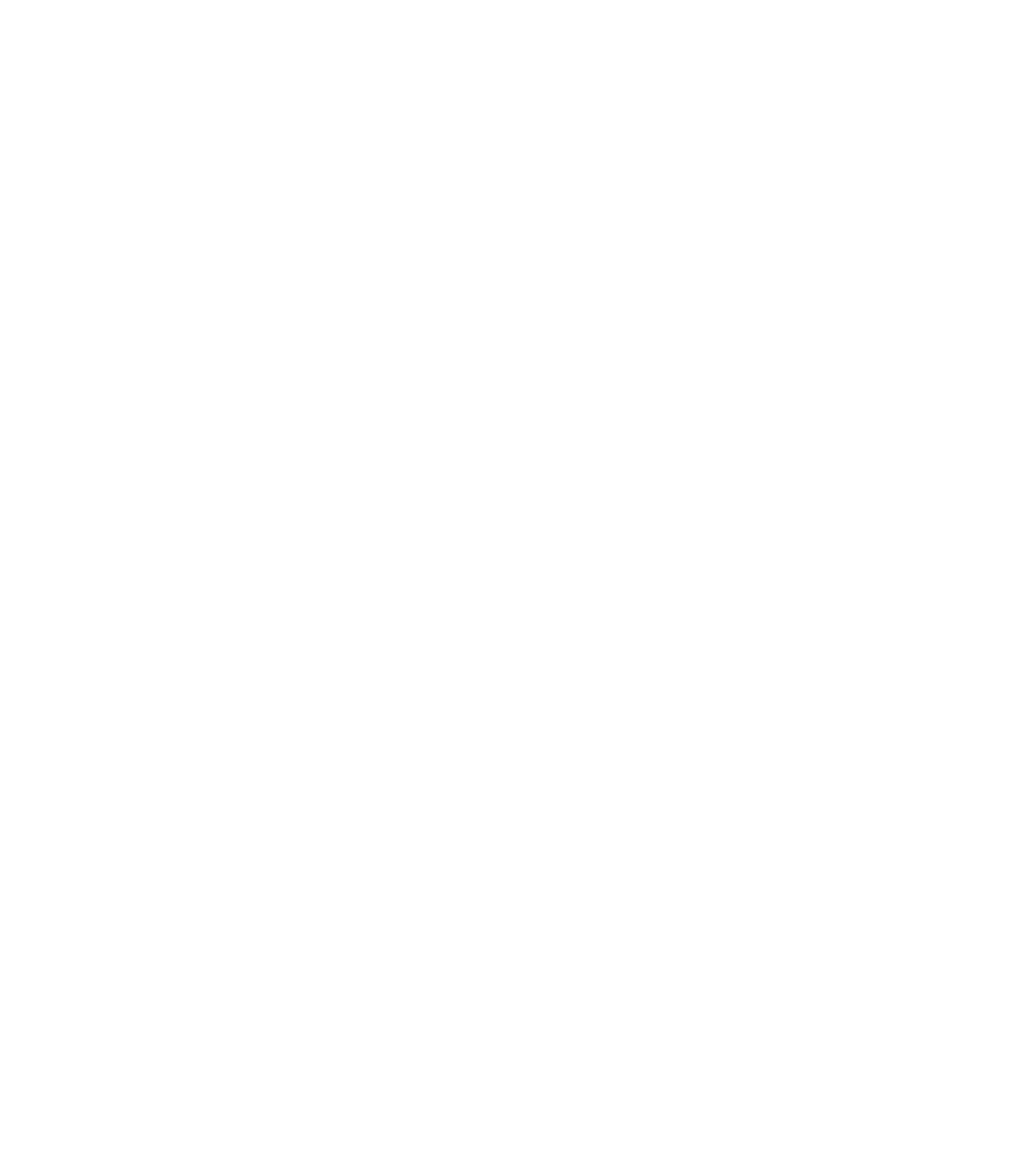
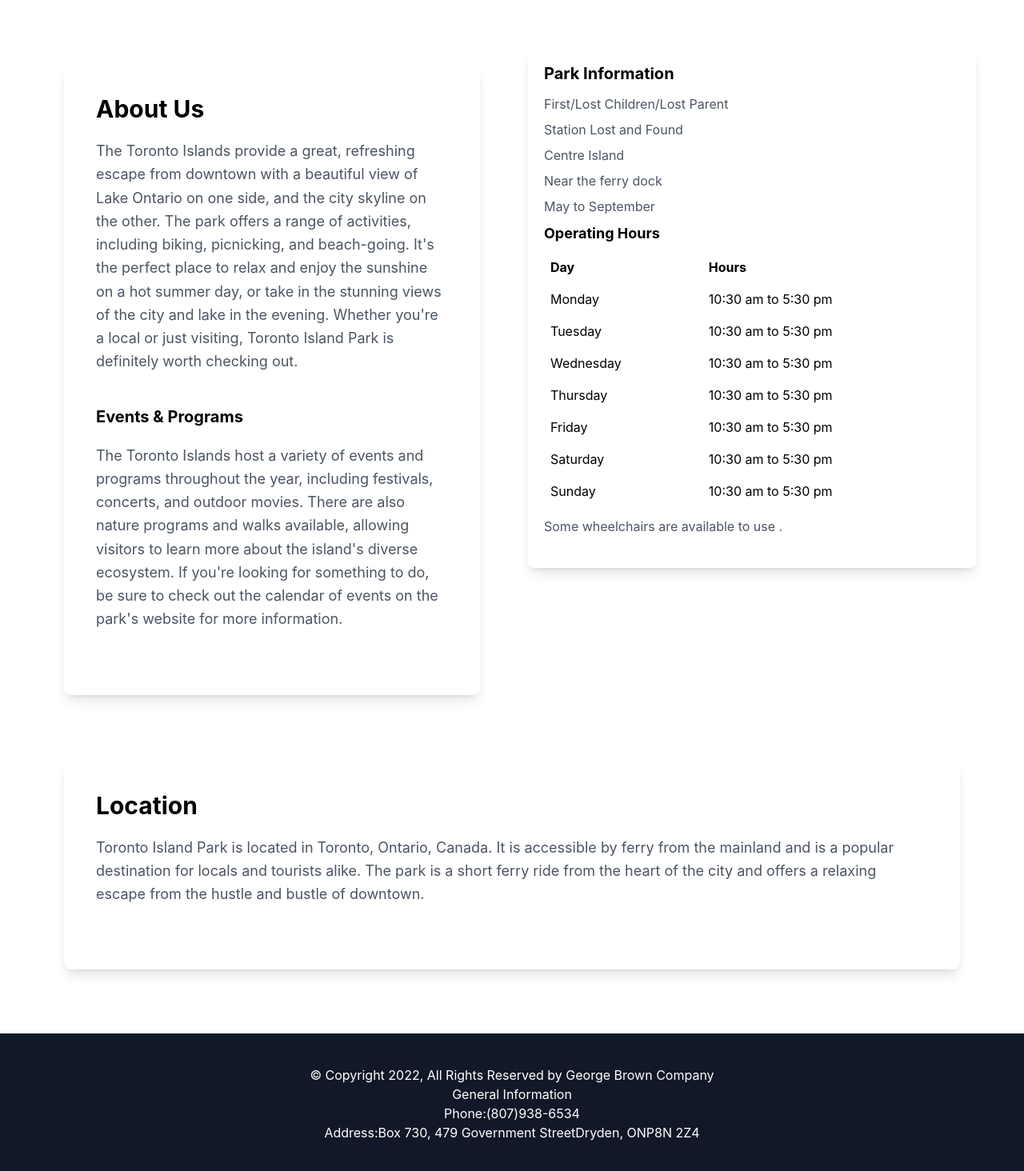
Before and after one commit to GowthamanKanga/ParkWebApp-v3, a React (Create React App) app in the folder frontend/: page /EditHome in a window 1280 px wide. Before the commit this address had no page. Shown: the part 258-1722 px from the top of the page at 80% size. Before the commit the page ends 800 px from the top, so only its background shows below. Built offline with nearby package versions, Linux system fonts and the light colour scheme; what google-maps-react would draw is missing.

Commit message:
Add files via upload

```diff
--- a/frontend/src/App.js
+++ b/frontend/src/App.js
@@ -8,6 +8,7 @@ import BookingPage from "./pages/BookingPage";
 import ChatForum from "./pages/ChatForum";
 import ParkInfo from "./pages/ParkInfo"
 import DeniedForm from "./pages/DeniedForm"
+import EditHome from "./clientPages/EditHome"
 import { BrowserRouter as Router, Route, Routes } from "react-router-dom";
 
 function App() {
@@ -25,6 +26,7 @@ function App() {
           <Route path="/ChatForum" element={<ChatForum />} />
           <Route path="/BookingPage" element={<BookingPage/>} />
           <Route path="/DeniedForm" element={<DeniedForm/>} />
+          <Route path="/EditHome" element={<EditHome/>} />
         </Routes>
       </Router>
     </>
--- /dev/null
+++ b/frontend/src/clientPages/EditHome.jsx
@@ -0,0 +1,129 @@
+import React from "react";
+import centreIslandPier from "../images/centre-island-pier.png";
+
+const EditHome = () => {
+  return (
+    <>
+      <div
+        className="bg-cover bg-center h-64 w-full"
+        style={{ backgroundImage: `url(${centreIslandPier})` }}
+      >
+        <div className="container mx-auto h-full flex items-center justify-center">
+          <h1 className="text-white text-5xl font-bold leading-tight">
+            Toronto Island Park
+          </h1>
+        </div>
+      </div>
+      <div className="container mx-auto p-10">
+        <div className="flex flex-wrap">
+          <div className="w-full md:w-1/2 p-10">
+            <div className="bg-white p-10 rounded-lg shadow-lg">
+              <h2 className="text-3xl font-bold mb-5">About Us</h2>
+              <p className="text-gray-600 text-lg leading-relaxed mb-10">
+                The Toronto Islands provide a great, refreshing escape from
+                downtown with a beautiful view of Lake Ontario on one side, and
+                the city skyline on the other. The park offers a range of
+                activities, including biking, picnicking, and beach-going. It's
+                the perfect place to relax and enjoy the sunshine on a hot
+                summer day, or take in the stunning views of the city and lake
+                in the evening. Whether you're a local or just visiting, Toronto
+                Island Park is definitely worth checking out.
+              </p>
+              <h3 className="text-xl font-bold mb-5 mt-10">
+                Events & Programs
+              </h3>
+              <p className="text-gray-600 text-lg leading-relaxed mb-10">
+                The Toronto Islands host a variety of events and programs
+                throughout the year, including festivals, concerts, and outdoor
+                movies. There are also nature programs and walks available,
+                allowing visitors to learn more about the island's diverse
+                ecosystem. If you're looking for something to do, be sure to
+                check out the calendar of events on the park's website for more
+                information.
+              </p>
+            </div>
+          </div>
+          <div className="w-full md:w-1/2 p-5">
+            <div className="bg-white p-5 rounded-lg shadow-lg">
+              <h2 className="text-xl font-bold mb-3">Park Information</h2>
+              <p className="text-gray-600 text-md mb-2">
+                First/Lost Children/Lost Parent
+              </p>
+              <p className="text-gray-600 text-md mb-2">
+                Station Lost and Found
+              </p>
+              <p className="text-gray-600 text-md mb-2">Centre Island</p>
+              <p className="text-gray-600 text-md mb-2">Near the ferry dock</p>
+              <p className="text-gray-600 text-md mb-2">May to September</p>
+              <h3 className="text-lg font-bold mb-2">Operating Hours</h3>
+              <table className="w-full">
+                <thead>
+                  <tr>
+                    <th className="text-left p-2">Day</th>
+                    <th className="text-left p-2">Hours</th>
+                  </tr>
+                </thead>
+                <tbody>
+                  <tr>
+                    <td className="text-left p-2">Monday</td>
+                    <td className="text-left p-2">10:30 am to 5:30 pm</td>
+                  </tr>
+                  <tr>
+                    <td className="text-left p-2">Tuesday</td>
+                    <td className="text-left p-2">10:30 am to 5:30 pm</td>
+                  </tr>
+                  <tr>
+                    <td className="text-left p-2">Wednesday</td>
+                    <td className="text-left p-2">10:30 am to 5:30 pm</td>
+                  </tr>
+                  <tr>
+                    <td className="text-left p-2">Thursday</td>
+                    <td className="text-left p-2">10:30 am to 5:30 pm</td>
+                  </tr>
+                  <tr>
+                    <td className="text-left p-2">Friday</td>
+                    <td className="text-left p-2">10:30 am to 5:30 pm</td>
+                  </tr>
+                  <tr>
+                    <td className="text-left p-2">Saturday</td>
+                    <td className="text-left p-2">10:30 am to 5:30 pm</td>
+                  </tr>
+                  <tr>
+                    <td className="text-left p-2">Sunday</td>
+                    <td className="text-left p-2">10:30 am to 5:30 pm</td>
+                  </tr>
+                </tbody>
+              </table>
+              <p className="text-gray-600 text-md mb-5 mt-3">
+                Some wheelchairs are available to use .
+              </p>
+            </div>
+          </div>
+        </div>
+        <div className="flex flex-wrap">
+          <div className="w-full p-10">
+            <div className="bg-white p-10 rounded-lg shadow-lg">
+              <h2 className="text-3xl font-bold mb-5">Location</h2>
+              <p className="text-gray-600 text-lg leading-relaxed mb-10">
+                Toronto Island Park is located in Toronto, Ontario, Canada. It
+                is accessible by ferry from the mainland and is a popular
+                destination for locals and tourists alike. The park is a short
+                ferry ride from the heart of the city and offers a relaxing
+                escape from the hustle and bustle of downtown.
+              </p>
+            </div>
+          </div>
+        </div>
+      </div>
+      <footer className="bg-gray-900 p-10 text-white text-center">
+        <p>
+          &copy; Copyright 2022, All Rights Reserved by George Brown Company
+        </p>
+        <p>General Information</p>
+        <p>Phone:(807)938-6534</p>
+        <p>Address:Box 730, 479 Government StreetDryden, ONP8N 2Z4</p>
+      </footer>
+    </>
+  );
+};
+export default EditHome;
```
